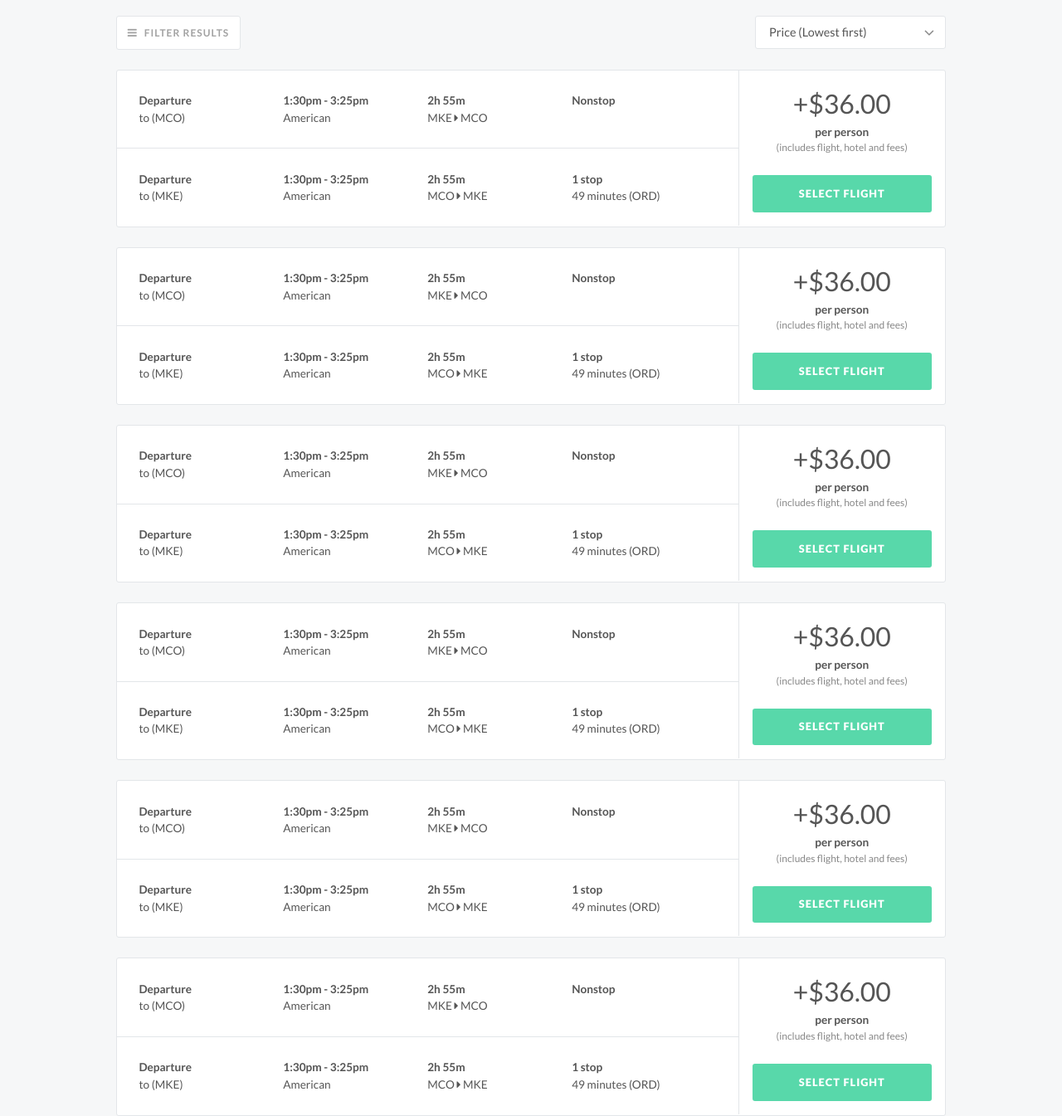
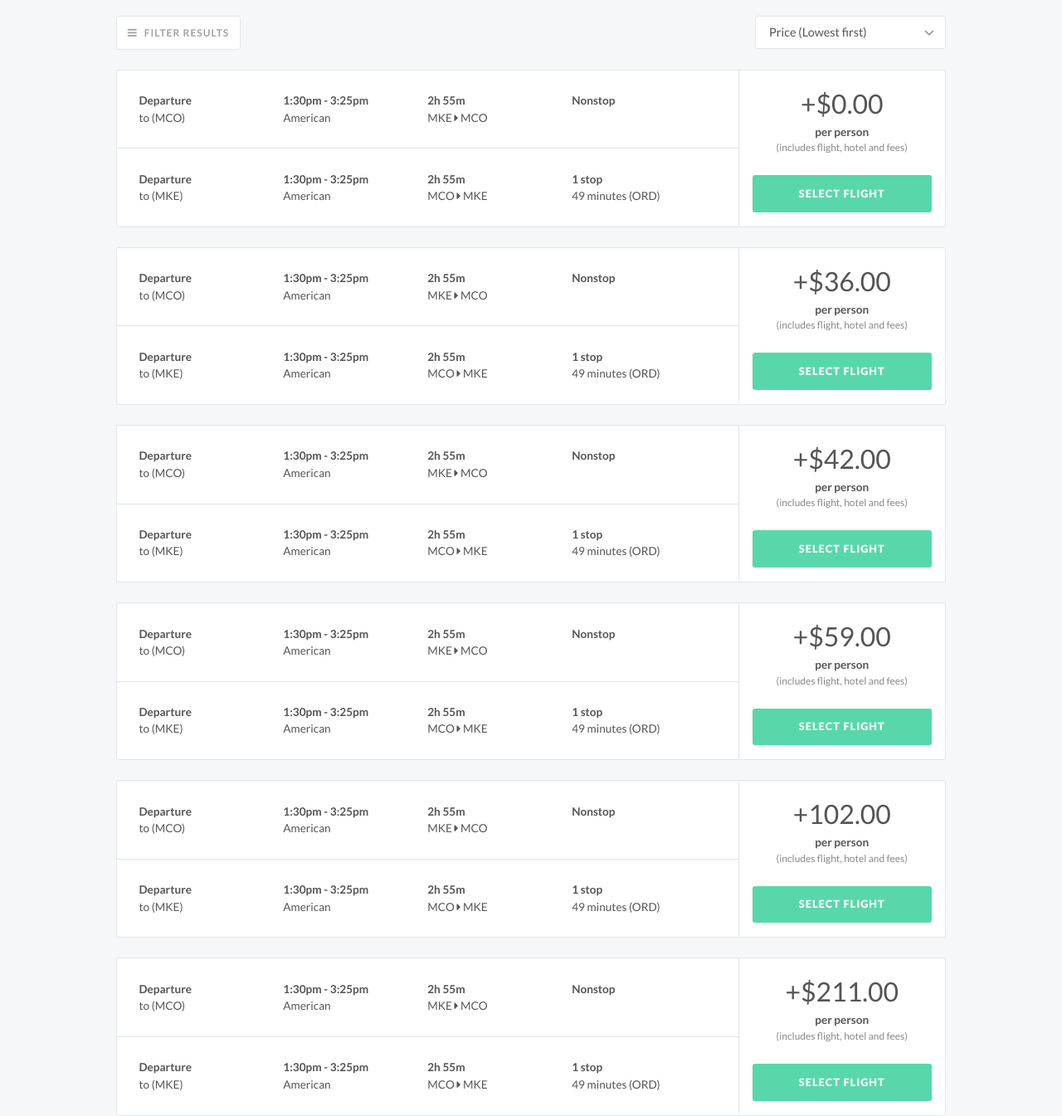
Before and after one commit to Treydor/holiday, a Jekyll site: the page built from packages/package-selection/flights/index.html, in a window 1280 px wide. Shown: the part 252-1597 px from the top of the page at 83% size. Built offline with Jekyll 4.4.1, drawn with Linux system fonts in a browser that asks for light colours; nearby versions of some CDN libraries.

Commit message:
Updates placeholder prices

```diff
--- a/_includes/search/packages/results-flights.html
+++ b/_includes/search/packages/results-flights.html
@@ -38,7 +38,7 @@
       </div>
     </section>
     <section class="card__section card__section--action">
-      <h2 class="card__price">+$36.00</h2>
+      <h2 class="card__price">+$0.00</h2>
       <p><strong>per person</strong></p>
       <p class="subtitle">(includes flight, hotel and fees)</p>
       <a class="button button--primary add-margin-top" href="{{ site.baseurl }}/packages/package-selection/review/">Select flight</a>
@@ -90,7 +90,6 @@
       <a class="button button--primary add-margin-top" href="{{ site.baseurl }}/packages/package-selection/review/">Select flight</a>
     </section>
   </li>
-
   <li class="card card--large">
     <section class="card__section card__section--wide">
       <div class="row">
@@ -130,7 +129,7 @@
       </div>
     </section>
     <section class="card__section card__section--action">
-      <h2 class="card__price">+$36.00</h2>
+      <h2 class="card__price">+$42.00</h2>
       <p><strong>per person</strong></p>
       <p class="subtitle">(includes flight, hotel and fees)</p>
       <a class="button button--primary add-margin-top" href="{{ site.baseurl }}/packages/package-selection/review/">Select flight</a>
@@ -176,7 +175,7 @@
       </div>
     </section>
     <section class="card__section card__section--action">
-      <h2 class="card__price">+$36.00</h2>
+      <h2 class="card__price">+$59.00</h2>
       <p><strong>per person</strong></p>
       <p class="subtitle">(includes flight, hotel and fees)</p>
       <a class="button button--primary add-margin-top" href="{{ site.baseurl }}/packages/package-selection/review/">Select flight</a>
@@ -222,7 +221,7 @@
       </div>
     </section>
     <section class="card__section card__section--action">
-      <h2 class="card__price">+$36.00</h2>
+      <h2 class="card__price">+102.00</h2>
       <p><strong>per person</strong></p>
       <p class="subtitle">(includes flight, hotel and fees)</p>
       <a class="button button--primary add-margin-top" href="{{ site.baseurl }}/packages/package-selection/review/">Select flight</a>
@@ -268,7 +267,7 @@
       </div>
     </section>
     <section class="card__section card__section--action">
-      <h2 class="card__price">+$36.00</h2>
+      <h2 class="card__price">+$211.00</h2>
       <p><strong>per person</strong></p>
       <p class="subtitle">(includes flight, hotel and fees)</p>
       <a class="button button--primary add-margin-top" href="{{ site.baseurl }}/packages/package-selection/review/">Select flight</a>
```
